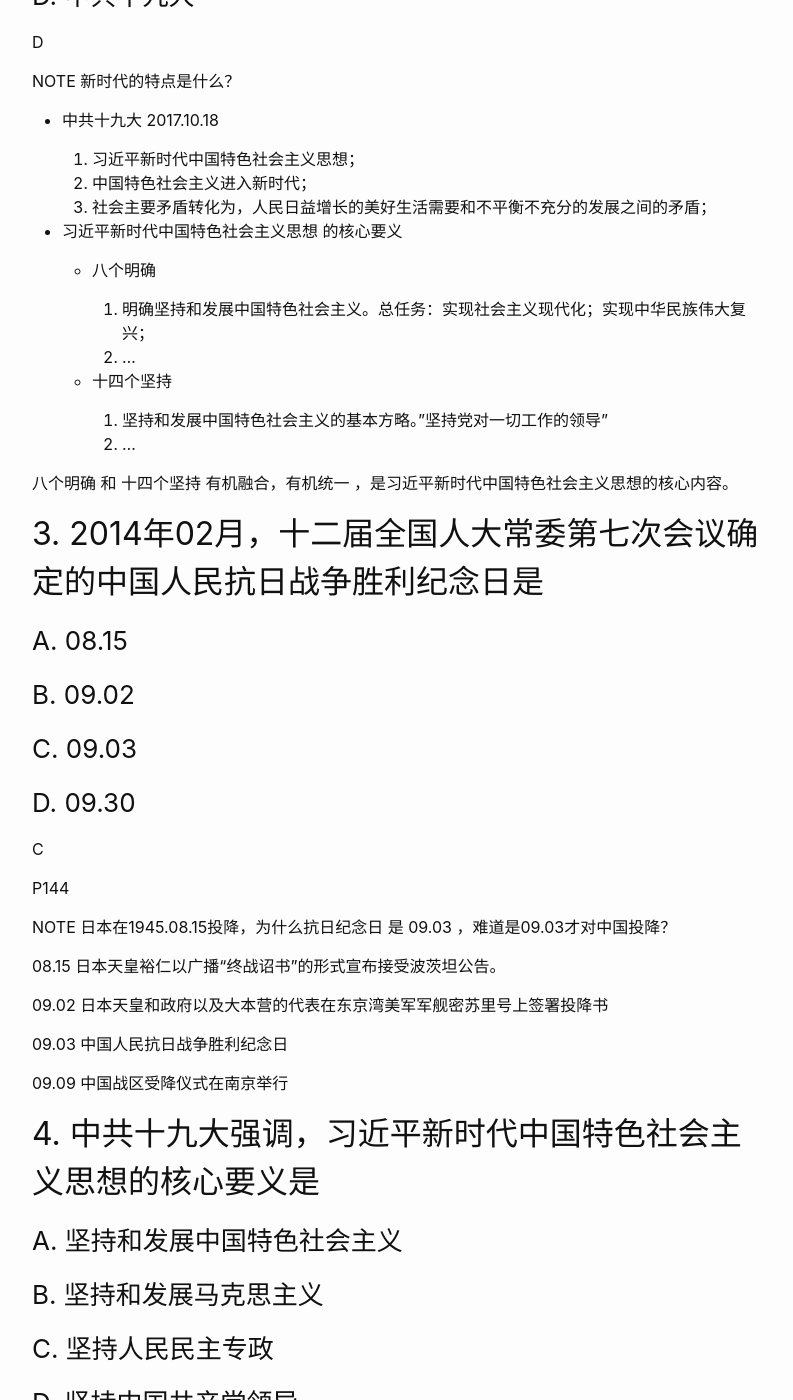
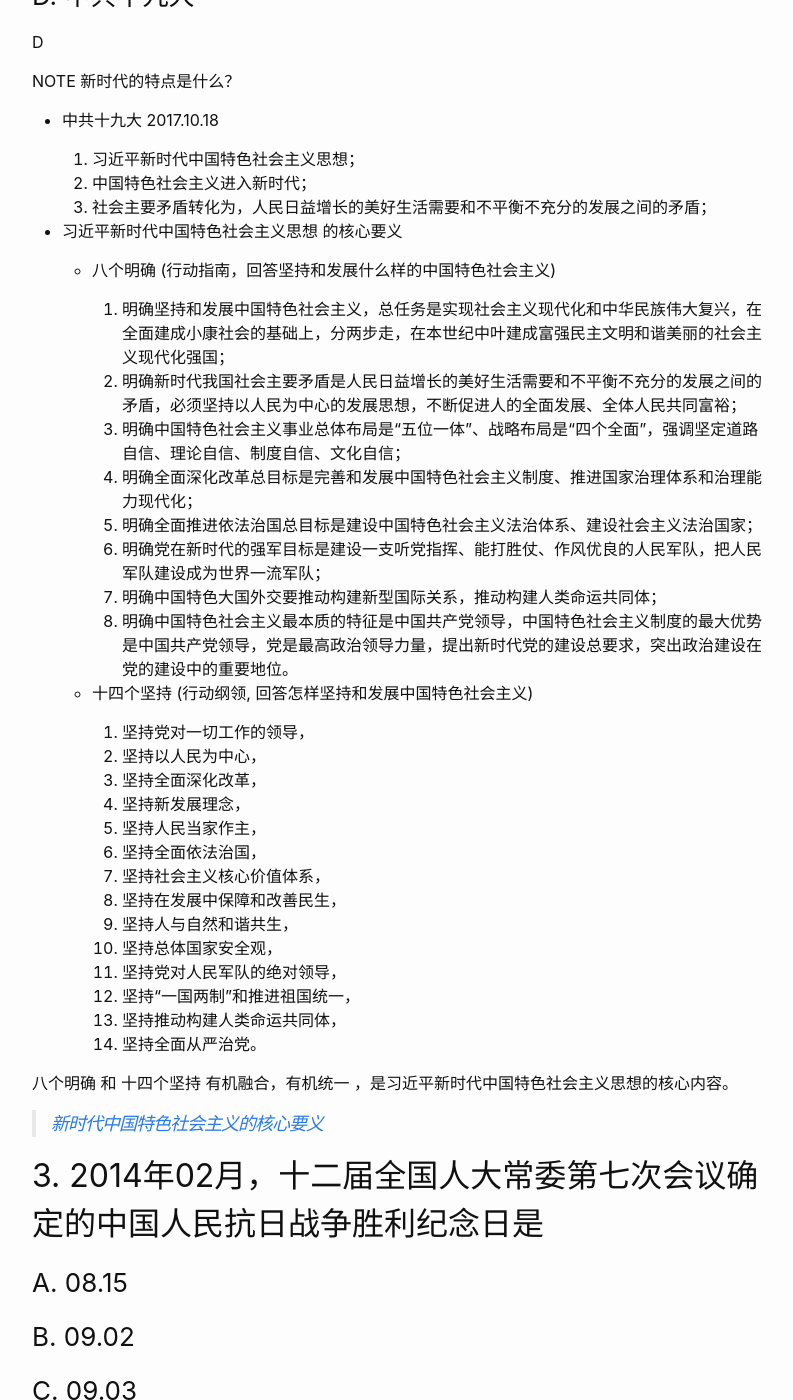
Before and after one commit to wangtiga/wangtiga.github.io, a Jekyll site: the page built from _posts/2020-11-21-3708_2020_08.md, in a window 1280 px wide and 1400 px high, scrolled down 4145 px. Shown: the whole window, without its empty margins (238-1031 px from the left). Built offline with Jekyll 4.4.1, drawn with Linux system fonts in a browser that asks for light colours; some of the changed text lies outside the part shown.

Commit message:
updated from mac

```diff
--- a/_posts/2020-11-21-3708_2020_08.md
+++ b/_posts/2020-11-21-3708_2020_08.md
@@ -39,17 +39,37 @@ NOTE 新时代的特点是什么？
 
 - 习近平新时代中国特色社会主义思想 的核心要义
 
-  * 八个明确
+  * 八个明确 (行动指南，回答坚持和发展什么样的中国特色社会主义)
 
-    1. 明确坚持和发展中国特色社会主义。总任务：实现社会主义现代化；实现中华民族伟大复兴；
-    2. ...
+    1. 明确坚持和发展中国特色社会主义，总任务是实现社会主义现代化和中华民族伟大复兴，在全面建成小康社会的基础上，分两步走，在本世纪中叶建成富强民主文明和谐美丽的社会主义现代化强国；
+    2. 明确新时代我国社会主要矛盾是人民日益增长的美好生活需要和不平衡不充分的发展之间的矛盾，必须坚持以人民为中心的发展思想，不断促进人的全面发展、全体人民共同富裕；
+    3. 明确中国特色社会主义事业总体布局是“五位一体”、战略布局是“四个全面”，强调坚定道路自信、理论自信、制度自信、文化自信；
+    4. 明确全面深化改革总目标是完善和发展中国特色社会主义制度、推进国家治理体系和治理能力现代化；
+    5. 明确全面推进依法治国总目标是建设中国特色社会主义法治体系、建设社会主义法治国家；
+    6. 明确党在新时代的强军目标是建设一支听党指挥、能打胜仗、作风优良的人民军队，把人民军队建设成为世界一流军队；
+    7. 明确中国特色大国外交要推动构建新型国际关系，推动构建人类命运共同体；
+    8. 明确中国特色社会主义最本质的特征是中国共产党领导，中国特色社会主义制度的最大优势是中国共产党领导，党是最高政治领导力量，提出新时代党的建设总要求，突出政治建设在党的建设中的重要地位。
 
-  * 十四个坚持
+  * 十四个坚持 (行动纲领, 回答怎样坚持和发展中国特色社会主义)
 
-    1. 坚持和发展中国特色社会主义的基本方略。"坚持党对一切工作的领导"
-    2. ...
+    01. 坚持党对一切工作的领导，
+    02. 坚持以人民为中心，
+    03. 坚持全面深化改革，
+    04. 坚持新发展理念，
+    05. 坚持人民当家作主，
+    06. 坚持全面依法治国，
+    07. 坚持社会主义核心价值体系，
+    08. 坚持在发展中保障和改善民生，
+    09. 坚持人与自然和谐共生，
+    10. 坚持总体国家安全观，
+    11. 坚持党对人民军队的绝对领导，
+    12. 坚持“一国两制”和推进祖国统一，
+    13. 坚持推动构建人类命运共同体，
+    14. 坚持全面从严治党。
 
 八个明确 和 十四个坚持 有机融合，有机统一 ，是习近平新时代中国特色社会主义思想的核心内容。
+
+> [新时代中国特色社会主义的核心要义](http://theory.people.com.cn/n1/2020/1216/c40531-31968954.html)
 
 
 ## 3. 2014年02月，十二届全国人大常委第七次会议确定的中国人民抗日战争胜利纪念日是
@@ -80,7 +100,14 @@ NOTE 日本在1945.08.15投降，为什么抗日纪念日 是 09.03 ，难道是
 
 A
 
-TODO 其他几个选项分别是什么时代的要义？
+NOTE 其他几个选项分别是什么时代的要义？
+- 坚持四项基本原则    1979.03.30
+
+  邓小平在 理论工作务虚会 作了 《坚持四项基本原则》的讲话；
+  1. 持社会主义道路，
+  2. 坚持无产阶级专政（1982年《中华人民共和国宪法》将无产阶级专政改为人民民主专政），
+  3. 坚持中国共产党的领导，
+  4. 坚持马列主义、毛泽东思想
 
 ## 5.  中共十八大提出，我国到2020年的奋斗目标是
 ### A. 全面建成小康社会
@@ -173,7 +200,22 @@ B
 
 C
 
-TODO 经济特区有哪些？
+> TODO 经济特区有哪些？
+
+根据《中华人民共和国立法法》条文，仅包括以下：
+
+1. 广东省的深圳市：与香港毗邻
+2. 广东省的珠海市：与澳门毗邻
+3. 广东省的汕头市：华侨众多地区
+4. 福建省的厦门市：最为靠近台湾，期望能吸引台资入驻
+5. 海南省的海南岛：吸引东南亚华侨外资
+6. 新疆维吾尔自治区的喀什（包括喀什市40平方公里左右、伊尔克什坦口岸10平方公里左右）、霍尔果斯（包括霍尔果斯口岸30平方公里左右、伊宁市35平方公里左右、清水河配套产业园区8平方公里左右）：响应西部大开发，从事矿产、原油进出口贸易。
+
+> NOTE 什么是经济特区？
+
+1. 《中华人民共和国立法法》授予经济特区所在地的市的人民代表大会及其常务委员会可以制定地方性法规。“经济特区法规根据授权对法律、行政法规、地方性法规作变通规定的，在本经济特区适用经济特区法规的规定。”
+2. 特区之“特”， 主要是指它实行特殊的经济政策、灵活的经济措施和特殊的经济管理体制。如减免关税等经济上的优惠待遇，提供理想的投资环境和组织完善的领导管理体制，以及增加外资投入和外汇收益，借此促进该国家的经济发展。
+
 
 ## 10. 1984年，中共十二届三中全会通过的重要文件是
 ### A. 关于加快农业发展若干问题的决定
```
Also changed, not shown: _posts/2020-11-15-3708_summary.md (+1 -0 lines).
